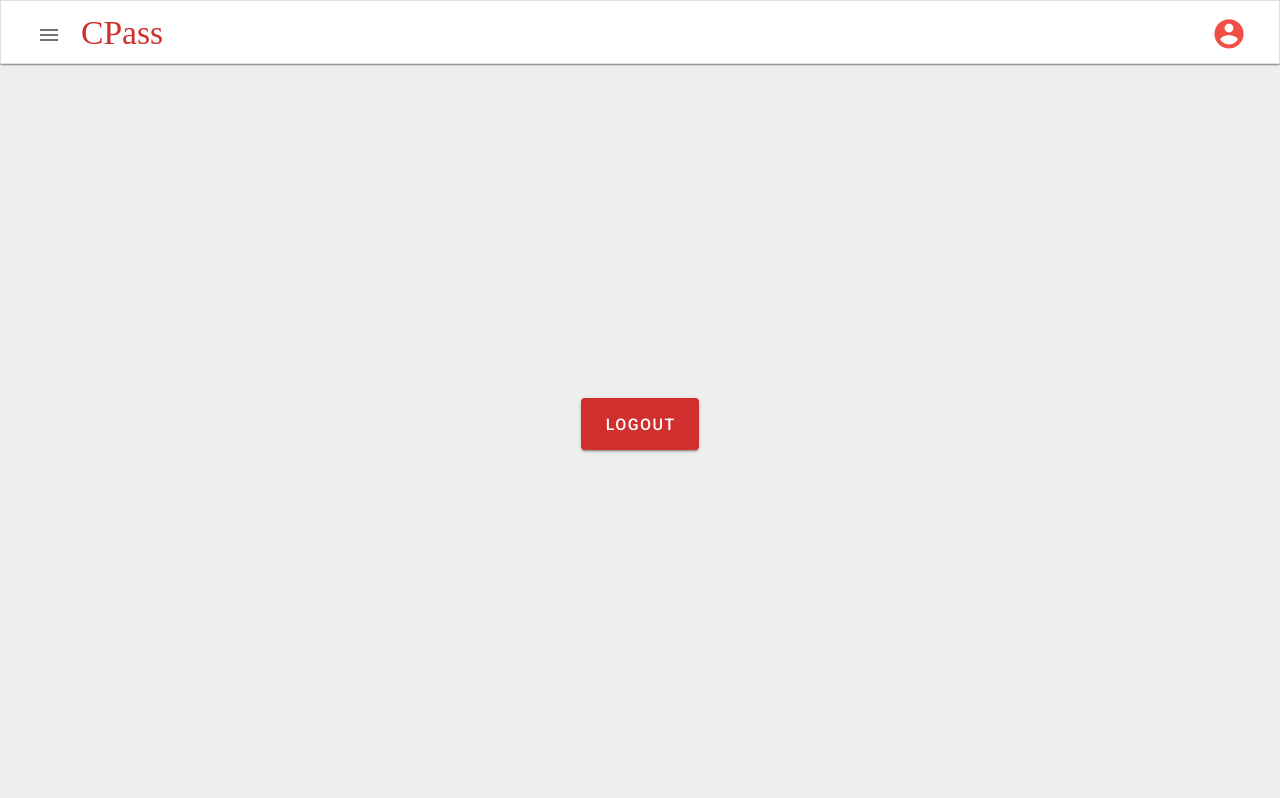
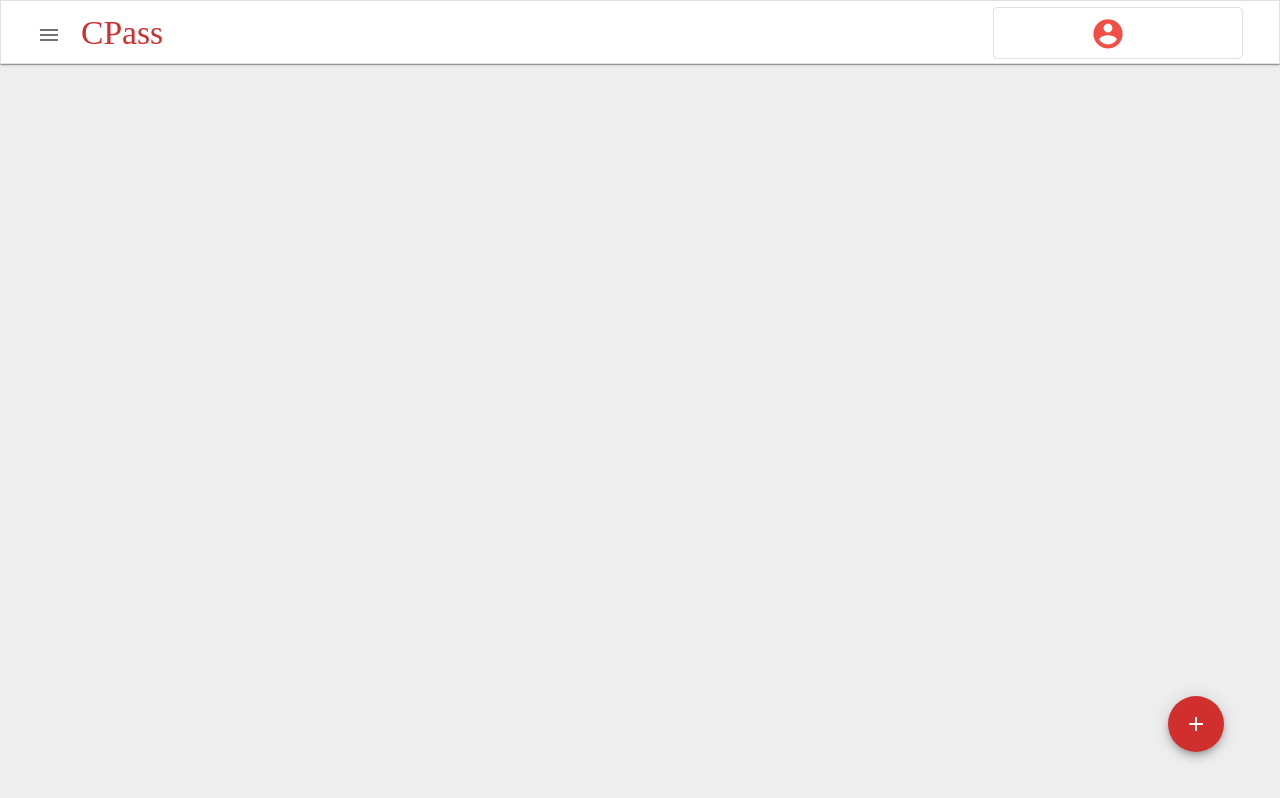
Before and after one commit to ghamadi/cloud-password-manager, a Nuxt app: page / in a window 1280 px wide. Built offline with nearby package versions, Linux system fonts and the light colour scheme; a web font is replaced by a local one.

Commit message:
feat: final commit for the MVP.

```diff
--- a/assets/base.scss
+++ b/assets/base.scss
@@ -6,6 +6,10 @@
   overflow: auto;
   max-width: 1320px;
   gap: 20px;
+}
+
+.regular-font {
+  font-family: 'Noto Sans TC', sans-serif;
 }
 
 @media only screen and (max-width: 440px) {
@@ -33,3 +37,11 @@
 .gray-bottom-border {
   border-bottom: 1px solid #d2d4d58e;
 }
+
+.bright-red {
+  background-color: #f14e45;
+}
+
+.bright-red--text {
+  color: #f14e45;
+}
--- a/components/ui/nav/NavDrawer.vue
+++ b/components/ui/nav/NavDrawer.vue
@@ -61,11 +61,6 @@ export default {
     return {
       miniVariant: true,
       items: [
-        {
-          icon: 'mdi-home-variant',
-          title: 'Home',
-          to: '/',
-        },
         {
           icon: 'mdi-view-dashboard',
           title: 'All items',
--- /dev/null
+++ b/firestore.indexes.json
@@ -0,0 +1,4 @@
+{
+  "indexes": [],
+  "fieldOverrides": []
+}
--- a/layouts/default.vue
+++ b/layouts/default.vue
@@ -18,15 +18,37 @@
           <span v-if="!drawer" class="primary--text"> CPass </span>
         </div>
 
-        <v-btn
-          icon
-          small
-          :ripple="false"
-          color="primary lighten-1"
-          class="mr-5"
-        >
-          <v-icon size="35" dark> mdi-account-circle </v-icon>
-        </v-btn>
+        <v-menu offset-y>
+          <template #activator="{ on, attrs }">
+            <v-btn
+              v-bind="attrs"
+              x-large
+              text
+              outlined
+              :ripple="false"
+              color="primary lighten-1"
+              class="mr-5 regular-font"
+              min-width="250px"
+              v-on="on"
+            >
+              <v-icon size="35" left dark> mdi-account-circle </v-icon>
+              <span class="ml-2 text-lowercase">
+                {{ currentUser && currentUser.email }}
+              </span>
+            </v-btn>
+          </template>
+
+          <v-list dense>
+            <v-list-item dense link @click.native.stop="logout">
+              <v-list-item-action>
+                <v-icon color="primary lighten-2">mdi-logout</v-icon>
+              </v-list-item-action>
+              <v-list-item-content>
+                <span class="bright-red--text">Logout</span>
+              </v-list-item-content>
+            </v-list-item>
+          </v-list>
+        </v-menu>
       </div>
     </v-app-bar>
 
@@ -71,6 +93,7 @@ export default {
       rightDrawer: 'nav/rightDrawer',
       itemFormDirty: 'items/dirty',
       sharedItems: 'shared_items/sharedItemsMap',
+      currentUser: 'auth/currentUser',
     }),
     drawer: {
       get() {
@@ -81,11 +104,9 @@ export default {
       },
     },
     title() {
-      // TODO: show the current category when one is selected
       return 'CPass'
     },
     titleClass() {
-      // TODO: change class to 'title' when a category is selected
       const fixedClasses =
         'white--text d-flex align-center justify-space-between'
       const varClass = 'logo'
@@ -109,6 +130,7 @@ export default {
     ...mapActions({
       fetchItems: 'items/fetchItems',
       fetchSharedItems: 'shared_items/fetchSharedItems',
+      logout: 'auth/logout',
     }),
     ...mapMutations({
       setDrawer: 'nav/SET_LEFT_DRAWER',
--- a/middleware/authenticate.js
+++ b/middleware/authenticate.js
@@ -3,7 +3,7 @@ export default function ({ store, route, redirect }) {
 
   if (user.uid && user.verified) {
     if (route.name === 'auth') {
-      redirect({ name: 'home' })
+      redirect({ name: 'items' })
     }
   } else if (route.name !== 'auth') {
     redirect({ name: 'auth' })
--- /dev/null
+++ b/middleware/home_to_items.js
@@ -0,0 +1,3 @@
+export default function ({ store, route, redirect }) {
+  if (route.name === 'index') redirect({ name: 'items' })
+}
--- a/nuxt.config.js
+++ b/nuxt.config.js
@@ -34,7 +34,7 @@ export default {
   plugins: ['@/plugins/globals', '@/plugins/vuex-persist'],
 
   router: {
-    middleware: 'authenticate',
+    middleware: ['authenticate', 'home_to_items'],
   },
 
   // Auto import components: https://go.nuxtjs.dev/config-components
@@ -67,14 +67,29 @@ export default {
     },
     services: {
       auth: {
+        static: true,
         persistence: 'local', // default
         initialize: {
           onAuthStateChangedMutation: 'auth/SET_CURRENT_USER',
-          subscribeManually: false,
+          // subscribeManually: false,
         },
       },
       firestore: {
-        enablePersistence: true,
+        // ...
+        static: true,
+        enablePersistence: {
+          /**
+           * Whether to synchronize the in-memory state of multiple tabs. Setting this
+           * to 'true' in all open tabs enables shared access to local persistence,
+           * shared execution of queries and latency-compensated local document updates
+           * across all connected instances.
+           *
+           * To enable this mode, `synchronizeTabs:true` needs to be set globally in all
+           * active tabs. If omitted or set to 'false', `enablePersistence()` will fail
+           * in all but the first tab.
+           */
+          synchronizeTabs: true,
+        },
       },
       analytics: true,
     },
@@ -84,6 +99,21 @@ export default {
   pwa: {
     manifest: {
       lang: 'en',
+      display: 'standalone',
+    },
+    workbox: {
+      offline: true,
+      runtimeCaching: [
+        {
+          urlPattern: 'https://fonts.googleapis.com/.*',
+          handler: 'cacheFirst',
+          method: 'GET',
+          strategyOptions: { cacheableResponse: { statuses: [0, 200] } },
+        },
+        {
+          urlPattern: 'https://cloud-password-manager-1.web.app/.*',
+        },
+      ],
     },
   },
 
--- a/pages/index.vue
+++ b/pages/index.vue
@@ -1,14 +1,73 @@
 <template>
-  <v-row style="height: 90vh" justify="center" align="center">
-    <v-btn x-large color="primary" @click="logout">LOGOUT</v-btn>
-  </v-row>
+  <v-container class="gallery">
+    <item-card
+      v-for="item in itemsToShow"
+      :key="item.id"
+      :item="item"
+    ></item-card>
+    <item-fab></item-fab>
+  </v-container>
 </template>
 
 <script>
-import { mapActions } from 'vuex'
+import { mapGetters } from 'vuex'
+import ItemCard from '~/components/items/ItemCard'
 export default {
-  methods: {
-    ...mapActions({ logout: 'auth/logout' }),
+  components: {
+    ItemCard,
+  },
+  asyncData({ query, redirect }) {
+    const queryPassed = query && Object.values(query).length
+    if (queryPassed && !query.category && !query.tag) {
+      redirect('/')
+    }
+  },
+  computed: {
+    ...mapGetters({ items: 'items/itemsList' }),
+    itemsToShow() {
+      const category = this.$route.query.category || ''
+      const tag = this.$route.query.tag || ''
+      return this.items.filter((item) => {
+        const tagsIncluded = item.tags && item.tags.includes(tag.toLowerCase())
+        const categoryMatch = item.categoryID === category.toLowerCase()
+
+        return (
+          (!tag && !category) ||
+          (tag && category && tagsIncluded && categoryMatch) ||
+          (tag && !category && tagsIncluded) ||
+          (category && !tag && categoryMatch)
+        )
+      })
+    },
   },
 }
 </script>
+
+<style lang="scss">
+.gallery {
+  display: grid;
+  grid-template-columns: repeat(auto-fill, minmax(200px, 1fr));
+  justify-content: center;
+  gap: 15px;
+  max-width: 1300px;
+  // background-color: green;
+}
+
+@media only screen and (max-width: 440px) {
+  .gallery {
+    grid-template-columns: 200px;
+  }
+}
+
+@media only screen and (min-width: 440px) and (max-width: 880px) {
+  .gallery {
+    grid-template-columns: repeat(2, 200px);
+  }
+}
+
+@media only screen and (min-width: 880px) and (max-width: 1320px) {
+  .gallery {
+    grid-template-columns: repeat(4, 200px);
+  }
+}
+</style>
--- a/pages/items.vue
+++ b/pages/items.vue
@@ -19,7 +19,7 @@ export default {
   asyncData({ query, redirect }) {
     const queryPassed = query && Object.values(query).length
     if (queryPassed && !query.category && !query.tag) {
-      redirect('/items')
+      redirect('/')
     }
   },
   computed: {
```
Also changed, not shown: firebase.json (added), 2 other files (tests, documents, lock files or other folders).
